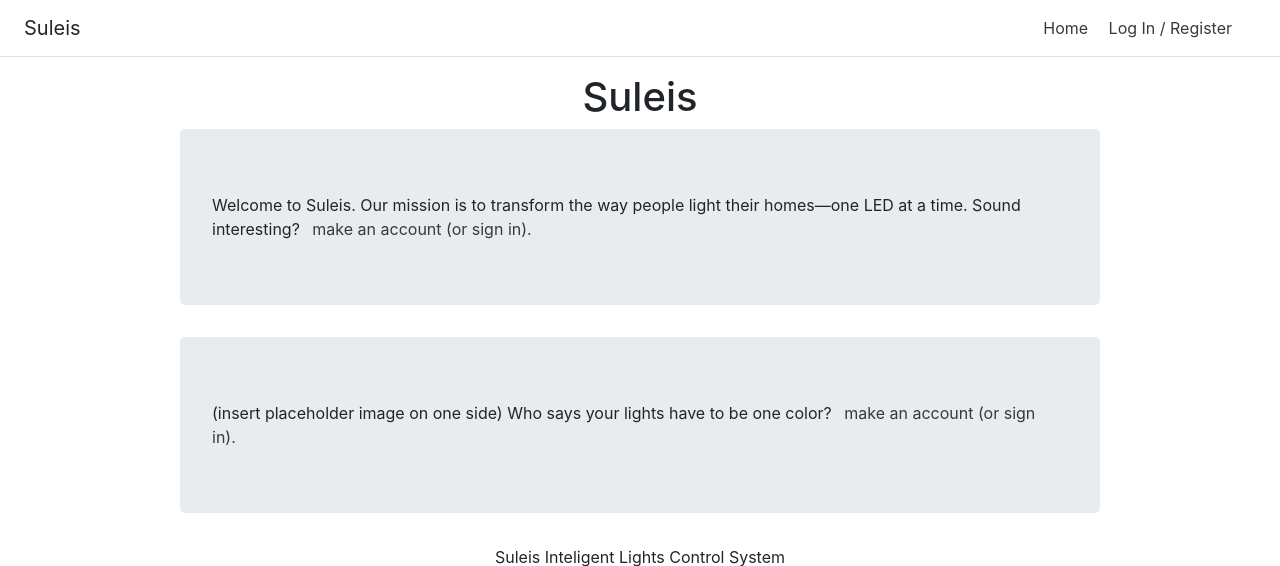
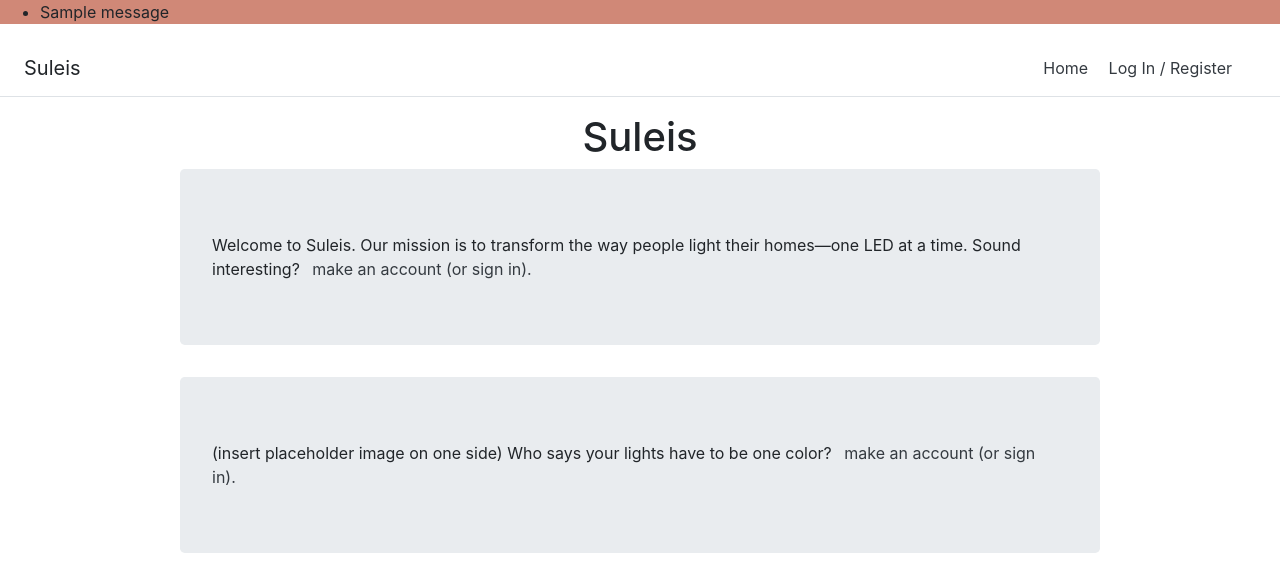
Before and after one commit to danielweidman/Suleis, a Python web app: template templates/index.html in a window 1280 px wide. Shown: the top 566 px of the page. Run offline with Jinja, Linux system fonts and the light colour scheme; the template is opened without the code that fills it, so the values that code supplies are empty; one stand-in notice (Sample message) is shown; some libraries are stand-ins or nearby versions.

Commit message:
improved handling of errors
closes issues 4 and 5
not fully consistent with the alert system of informing users, but much less intrusive

```diff
--- a/templates/layout.html
+++ b/templates/layout.html
@@ -9,6 +9,17 @@
       <script src="https://cdn.alloyui.com/3.0.1/aui/aui-min.js"></script>
         <link href="https://cdn.alloyui.com/3.0.1/aui-css/css/bootstrap.min.css" rel="stylesheet"></link>
     <script src="https://ajax.googleapis.com/ajax/libs/jquery/3.3.1/jquery.min.js"></script>
+  <div style= "background-color: #D08877">
+    {% with messages = get_flashed_messages() %}
+      {% if messages %}
+        <ul class=flashes>
+        {% for message in messages %}
+          <li>{{ message }}</li>
+        {% endfor %}
+        </ul>
+      {% endif %}
+    {% endwith %}
+  </div>
 
   </head>
   <body>
```
